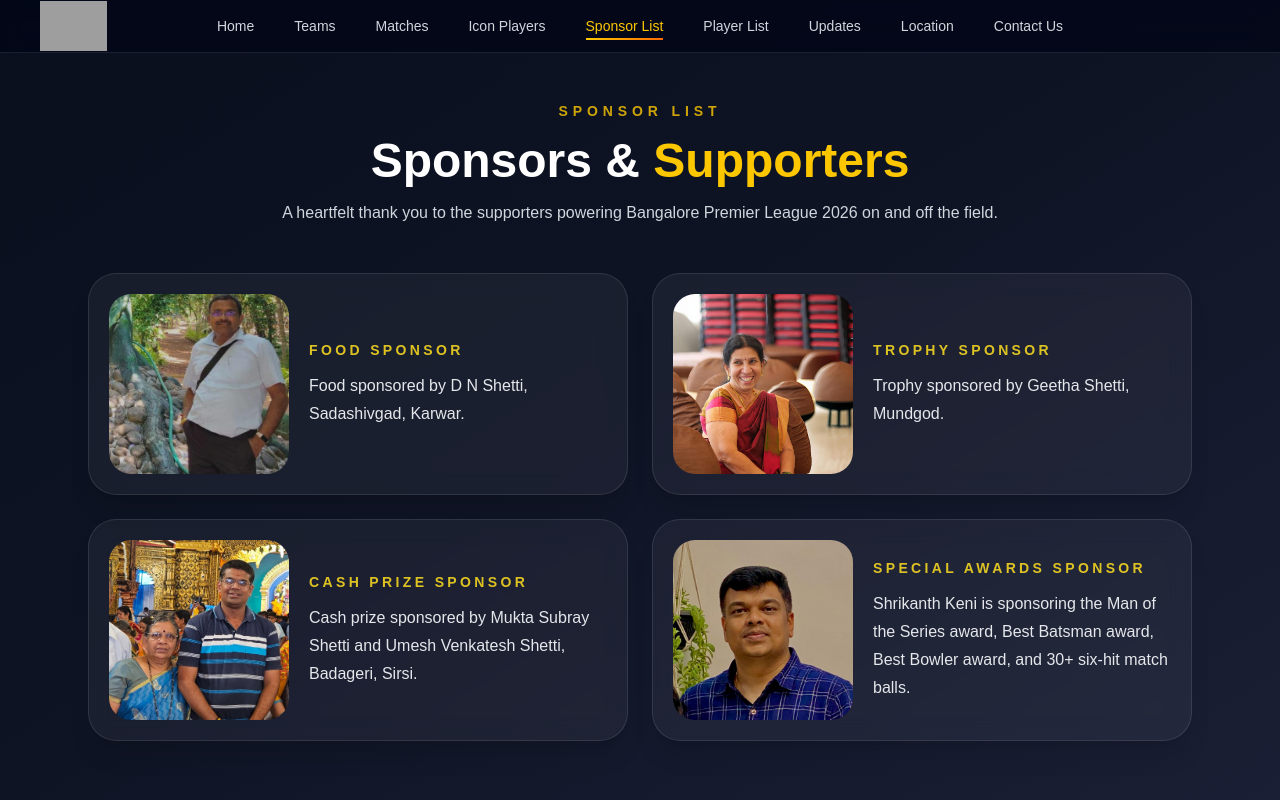
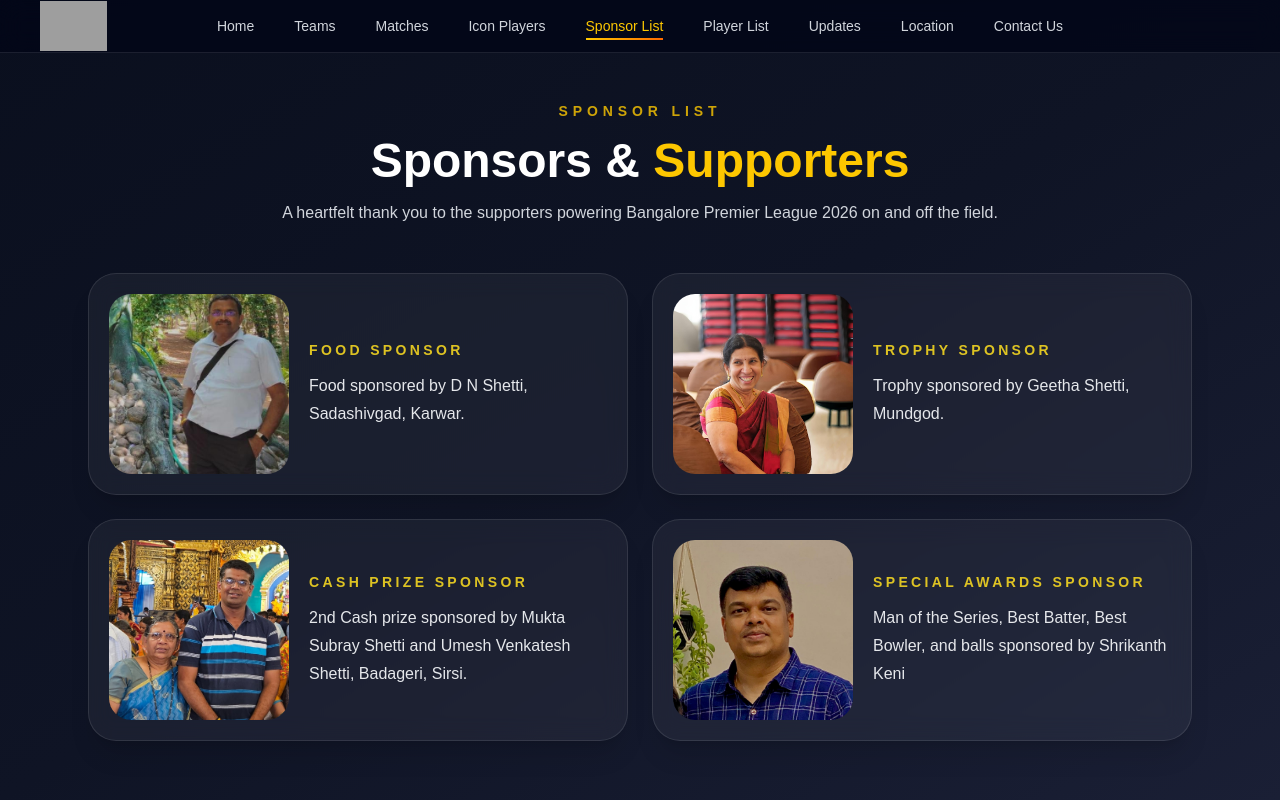
Before and after one commit to nagendraankola275-hash/cricket-tournament, a Next.js app: page /sponsors in a window 1280 px wide. Built offline with nearby package versions, Linux system fonts and the light colour scheme; grey boxes are pictures that could not be loaded.

Commit message:
Fixed comma error in sponsors page

```diff
--- a/app/contact/page.tsx
+++ b/app/contact/page.tsx
@@ -6,8 +6,8 @@
 
   const contacts = [
     { name: "Prasad", phone: "9035907644" },
-    { name: "Harsha", phone: "9113553575" },
-    { name: "Nikhil", phone: "8762759889" },
+    { name: "Harsha", phone: "xxxxxxxxxx" },
+    { name: "Nikhil", phone: "xxxxxxxxxx" },
     { name: "Vaibhav", phone: "7892512424" },
     { name: "Nilesh", phone: "8861533602" },
     { name: "Nitish", phone: "8050834290" },
--- a/app/iconic-players/page.tsx
+++ b/app/iconic-players/page.tsx
@@ -25,7 +25,7 @@
               Featured Player Icons
             </h1>
             <p className="mx-auto mt-4 max-w-2xl text-sm md:text-base text-gray-300">
-              Meet the four iconic players featured for Bangalore Premier League 2026.
+              Meet the four icon players featured for Bangalore Premier League 2026.
             </p>
           </div>
 
--- a/app/page.tsx
+++ b/app/page.tsx
@@ -56,7 +56,7 @@
     image: "/sponsor4.png",
     title: "Special Awards Sponsor",
     description:
-      "Shrikanth Keni is sponsoring the Man of the Series award, Best Batsman award, Best Bowler award, and 30+ six-hit match balls.",
+      "Man of the Series, Best Batter, Best Bowler, and  balls sponsored by Shrikanth Keni.",
     imageClassName: "object-center",
   },
 ];
--- a/app/sponsors/page.tsx
+++ b/app/sponsors/page.tsx
@@ -20,14 +20,14 @@
     image: "/sponsor3.png",
     title: "Cash Prize Sponsor",
     description:
-      "Cash prize sponsored by Mukta Subray Shetti and Umesh Venkatesh Shetti, Badageri, Sirsi.",
+      "2nd Cash prize sponsored by Mukta Subray Shetti and Umesh Venkatesh Shetti, Badageri, Sirsi.",
     imageClassName: "object-center",
   },
   {
     image: "/sponsor4.png",
     title: "Special Awards Sponsor",
     description:
-      "Shrikanth Keni is sponsoring the Man of the Series award, Best Batsman award, Best Bowler award, and 30+ six-hit match balls.",
+      " Man of the Series, Best Batter, Best Bowler, and  balls sponsored by Shrikanth Keni ",
     imageClassName: "object-center",
   },
 ];
```
